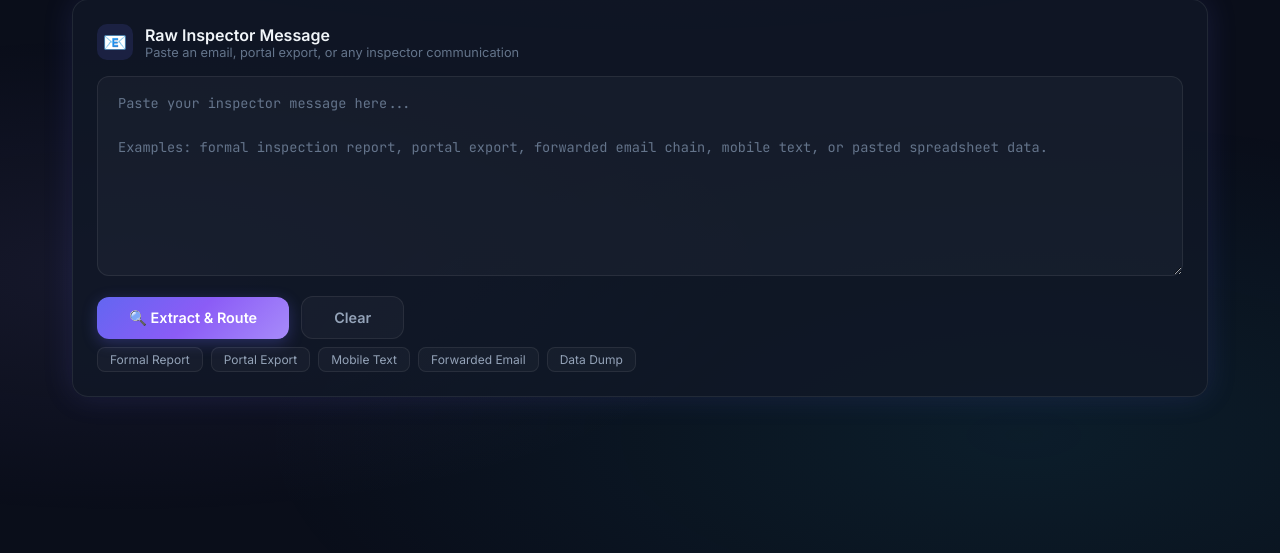
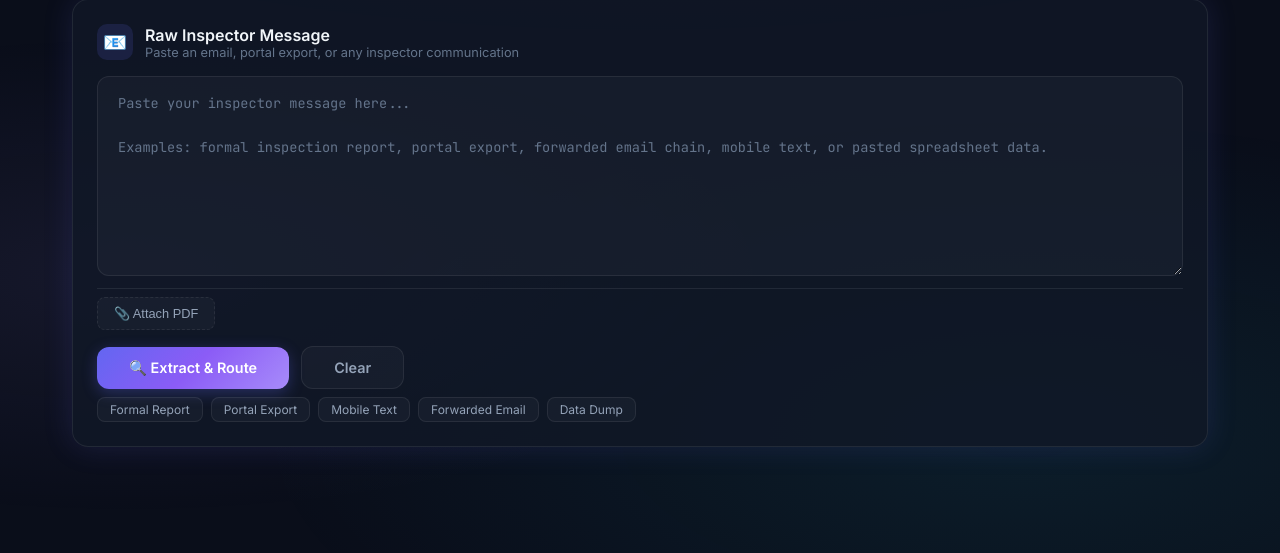
Before and after one commit to mcorwin17/KTP-Hackathon, a FastAPI app: page / in a window 1280 px wide. Shown: the part 205-758 px from the top of the page. Run offline with FastAPI, Linux system fonts and the light colour scheme.

Commit message:
Add PDF upload support with attach button
- Add pdfplumber and python-multipart to requirements
- Add /upload-pdf endpoint to extract text from PDF files
- Add PDF attach button below the textbox in UI
- Show extraction status and page count after upload

Co-Authored-By: Claude Opus 4.5 <noreply@anthropic.com>

```diff
--- a/app.py
+++ b/app.py
@@ -10,14 +10,21 @@ Run:
 from __future__ import annotations
 
 import json
+import io
 from pathlib import Path
 
-from fastapi import FastAPI, Request
+from fastapi import FastAPI, Request, UploadFile, File
 from fastapi.responses import HTMLResponse
 from fastapi.templating import Jinja2Templates
 from pydantic import BaseModel
 
 from smartroute import parse_message
+
+try:
+    import pdfplumber
+    PDF_SUPPORT = True
+except ImportError:
+    PDF_SUPPORT = False
 
 app = FastAPI(title="SmartRoute", description="Inspector message extraction & routing demo", version="0.1.0")
 templates = Jinja2Templates(directory=str(Path(__file__).parent / "templates"))
@@ -69,6 +76,37 @@ async def extract_endpoint(body: ExtractRequest):
     }
 
 
+@app.post("/upload-pdf")
+async def upload_pdf(file: UploadFile = File(...)):
+    """Extract text from uploaded PDF and return it."""
+    if not PDF_SUPPORT:
+        return {"error": "PDF support not available. Install pdfplumber."}
+
+    if not file.filename.lower().endswith('.pdf'):
+        return {"error": "File must be a PDF"}
+
+    try:
+        contents = await file.read()
+        pdf_file = io.BytesIO(contents)
+
+        extracted_text = []
+        with pdfplumber.open(pdf_file) as pdf:
+            for page in pdf.pages:
+                page_text = page.extract_text()
+                if page_text:
+                    extracted_text.append(page_text)
+
+        full_text = "\n\n".join(extracted_text)
+
+        if not full_text.strip():
+            return {"error": "Could not extract text from PDF. The PDF may be image-based or empty."}
+
+        return {"text": full_text, "pages": len(extracted_text)}
+
+    except Exception as e:
+        return {"error": f"Failed to process PDF: {str(e)}"}
+
+
 @app.get("/health")
 async def health():
-    return {"status": "ok"}
+    return {"status": "ok", "pdf_support": PDF_SUPPORT}
--- a/requirements.txt
+++ b/requirements.txt
@@ -7,6 +7,8 @@ phonenumbers>=8.13.0
 fastapi>=0.104.0
 uvicorn>=0.24.0
 openpyxl>=3.1.0
+python-multipart>=0.0.6
+pdfplumber>=0.10.0
 python-Levenshtein>=0.23.0
 jinja2>=3.1.0
 rich>=13.0.0
--- a/templates/index.html
+++ b/templates/index.html
@@ -223,6 +223,62 @@
             transform: none !important;
         }
 
+        /* PDF Upload */
+        .textarea-wrapper {
+            position: relative;
+        }
+
+        .pdf-upload-row {
+            display: flex;
+            align-items: center;
+            gap: 0.75rem;
+            margin-top: 0.5rem;
+            padding-top: 0.5rem;
+            border-top: 1px solid var(--border);
+        }
+
+        .pdf-btn {
+            padding: 0.5rem 1rem;
+            border-radius: 8px;
+            background: var(--bg-glass);
+            border: 1px dashed var(--border);
+            color: var(--text-secondary);
+            font-size: 0.8rem;
+            cursor: pointer;
+            transition: all 0.2s ease;
+            display: flex;
+            align-items: center;
+            gap: 0.4rem;
+        }
+
+        .pdf-btn:hover {
+            border-color: var(--accent-indigo);
+            color: var(--accent-indigo);
+            background: rgba(99, 102, 241, 0.05);
+        }
+
+        .pdf-btn.loading {
+            opacity: 0.6;
+            cursor: wait;
+        }
+
+        .pdf-input {
+            display: none;
+        }
+
+        .pdf-status {
+            font-size: 0.75rem;
+            color: var(--text-muted);
+        }
+
+        .pdf-status.success {
+            color: var(--accent-emerald);
+        }
+
+        .pdf-status.error {
+            color: var(--accent-rose);
+        }
+
         /* Results */
         .results-grid {
             display: grid;
@@ -410,7 +466,16 @@
                         <div class="card-subtitle">Paste an email, portal export, or any inspector communication</div>
                     </div>
                 </div>
-                <textarea id="inputText" placeholder="Paste your inspector message here...&#10;&#10;Examples: formal inspection report, portal export, forwarded email chain, mobile text, or pasted spreadsheet data."></textarea>
+                <div class="textarea-wrapper">
+                    <textarea id="inputText" placeholder="Paste your inspector message here...&#10;&#10;Examples: formal inspection report, portal export, forwarded email chain, mobile text, or pasted spreadsheet data."></textarea>
+                    <div class="pdf-upload-row">
+                        <input type="file" id="pdfInput" class="pdf-input" accept=".pdf" onchange="handlePdfUpload(event)">
+                        <button type="button" id="pdfBtn" class="pdf-btn" onclick="document.getElementById('pdfInput').click()">
+                            📎 Attach PDF
+                        </button>
+                        <span id="pdfStatus" class="pdf-status"></span>
+                    </div>
+                </div>
                 <div class="btn-row">
                     <button id="extractBtn" class="btn btn-primary" onclick="doExtract()">
                         <span class="btn-text">🔍 Extract & Route</span>
@@ -557,11 +622,60 @@ BP-2026-00146\t1-Feb-2026\t222 Birch Ct, Springfield, 62705\tResidential\tPass\t
         function loadSample(type) {
             document.getElementById('inputText').value = SAMPLES[type] || '';
             document.getElementById('inputText').focus();
+            clearPdfStatus();
+        }
+
+        async function handlePdfUpload(event) {
+            const file = event.target.files[0];
+            if (!file) return;
+
+            const pdfBtn = document.getElementById('pdfBtn');
+            const pdfStatus = document.getElementById('pdfStatus');
+
+            pdfBtn.classList.add('loading');
+            pdfBtn.disabled = true;
+            pdfStatus.textContent = 'Extracting text from PDF...';
+            pdfStatus.className = 'pdf-status';
+
+            try {
+                const formData = new FormData();
+                formData.append('file', file);
+
+                const resp = await fetch('/upload-pdf', {
+                    method: 'POST',
+                    body: formData
+                });
+
+                const data = await resp.json();
+
+                if (data.error) {
+                    pdfStatus.textContent = data.error;
+                    pdfStatus.className = 'pdf-status error';
+                } else {
+                    document.getElementById('inputText').value = data.text;
+                    pdfStatus.textContent = `✓ Extracted ${data.pages} page(s) from ${file.name}`;
+                    pdfStatus.className = 'pdf-status success';
+                }
+            } catch (err) {
+                pdfStatus.textContent = 'Failed to upload PDF: ' + err.message;
+                pdfStatus.className = 'pdf-status error';
+            } finally {
+                pdfBtn.classList.remove('loading');
+                pdfBtn.disabled = false;
+                event.target.value = '';
+            }
+        }
+
+        function clearPdfStatus() {
+            document.getElementById('pdfStatus').textContent = '';
+            document.getElementById('pdfStatus').className = 'pdf-status';
+            document.getElementById('pdfInput').value = '';
         }
 
         function clearAll() {
             document.getElementById('inputText').value = '';
             document.getElementById('resultsSection').classList.add('hidden');
+            clearPdfStatus();
         }
 
         function syntaxHighlight(json) {
```
